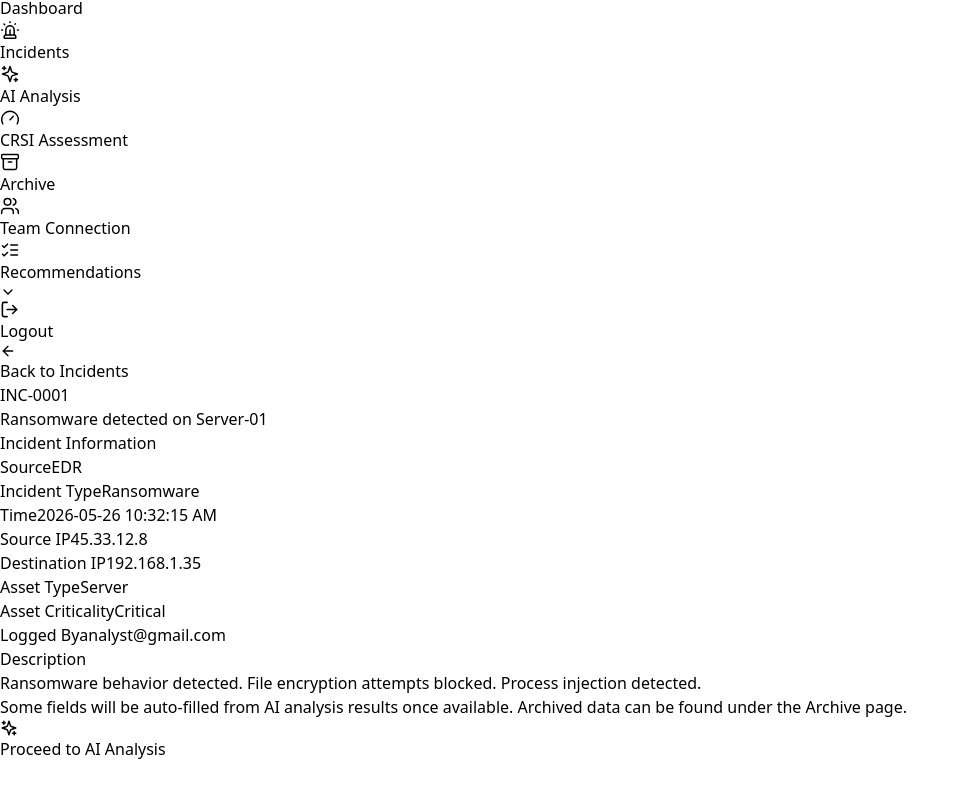
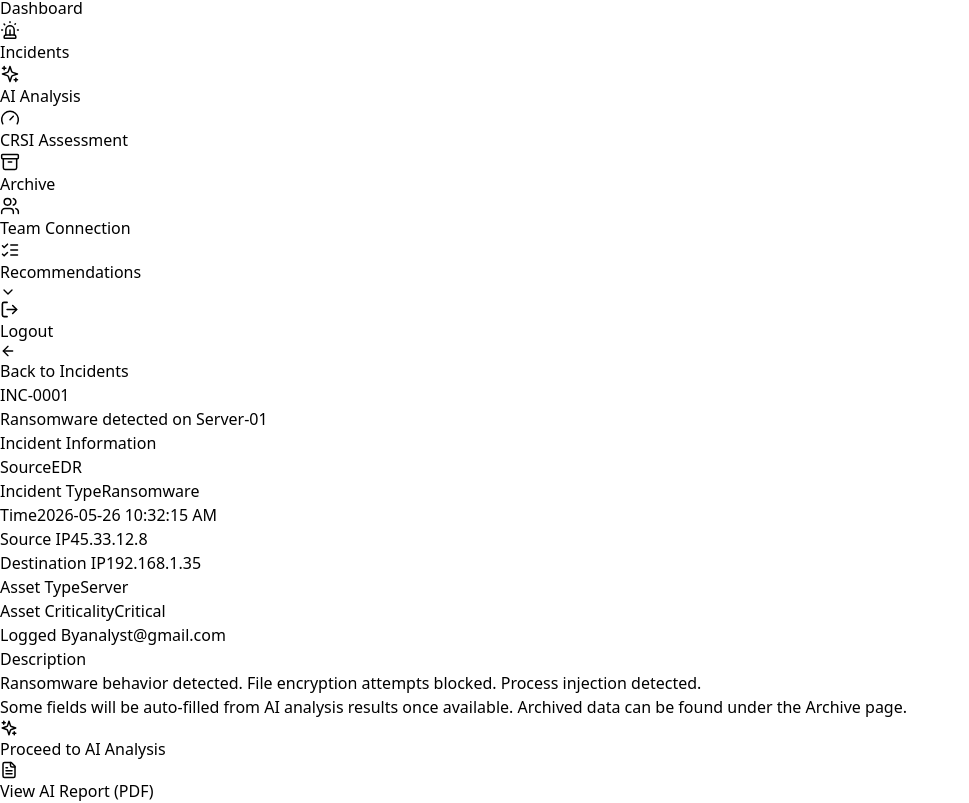
Before and after one commit to ii3ruj/SentriX, a React (Vite) app in the folder Sentriix/frontend/: page /incidents/INC-0001 in a window 1280 px wide. Shown: the part 1312-2115 px from the top of the page, without its empty margins (0-969 px from the left). Before the commit the page ends 2073 px from the top, so only its background shows below. Built offline with nearby package versions, Linux system fonts and the light colour scheme; no server answers.

Commit message:
Refactor IncidentDetail to fetch data from API
Refactored IncidentDetail component to use API for incident data retrieval and added download link for AI report.

```diff
--- a/Sentriix/frontend/src/pages/incidentDetail.jsx
+++ b/Sentriix/frontend/src/pages/incidentDetail.jsx
@@ -1,8 +1,11 @@
 import React, { useState, useEffect } from "react";
 import { useParams, Link } from "react-router-dom";
-import { ArrowLeft, Sparkles, Loader2 } from "lucide-react";
+import { ArrowLeft, Sparkles, Loader2, FileText } from "lucide-react";
 import Sidebar from "../components/Sidebar";
 import { apiService } from "../services/api";
+
+const API_BASE =
+  import.meta.env.VITE_API_URL || "https://sentrix-backend-qsnu.onrender.com";
 
 const MOCK_INCIDENTS = [
   {
@@ -279,14 +282,27 @@ export default function IncidentDetail() {
                 Some fields will be auto-filled from AI analysis results once available. Archived data can be found under the Archive page.
               </p>
 
-              {/* PROCEED TO AI ANALYSIS */}
+              {/* ACTIONS */}
+              <div className="flex flex-col sm:flex-row gap-3">
                 <Link
                   to={`/ai-analysis/${incident.id}`}
-                className="w-full flex items-center justify-center gap-2 bg-gradient-to-r from-emerald-400 to-green-600 text-[#04140b] font-bold py-3 rounded-xl hover:opacity-90 transition shadow-lg shadow-emerald-500/10"
+                  className="flex-1 flex items-center justify-center gap-2 bg-gradient-to-r from-emerald-400 to-green-600 text-[#04140b] font-bold py-3 rounded-xl hover:opacity-90 transition shadow-lg shadow-emerald-500/10"
                 >
                   <Sparkles size={18} />
                   Proceed to AI Analysis
                 </Link>
+
+                {/* الـ PDF الرسمي المولّد من الباك إند بعد التحليل */}
+                <a
+                  href={`${API_BASE}/api/archive/${incident.id}/download`}
+                  target="_blank"
+                  rel="noopener noreferrer"
+                  className="flex-1 flex items-center justify-center gap-2 border border-emerald-500/30 text-emerald-300 font-semibold py-3 rounded-xl hover:bg-emerald-500/10 transition"
+                >
+                  <FileText size={18} />
+                  View AI Report (PDF)
+                </a>
+              </div>
             </>
           )}
         </main>
```
Lines whose indentation alone changed are shown as unchanged.
